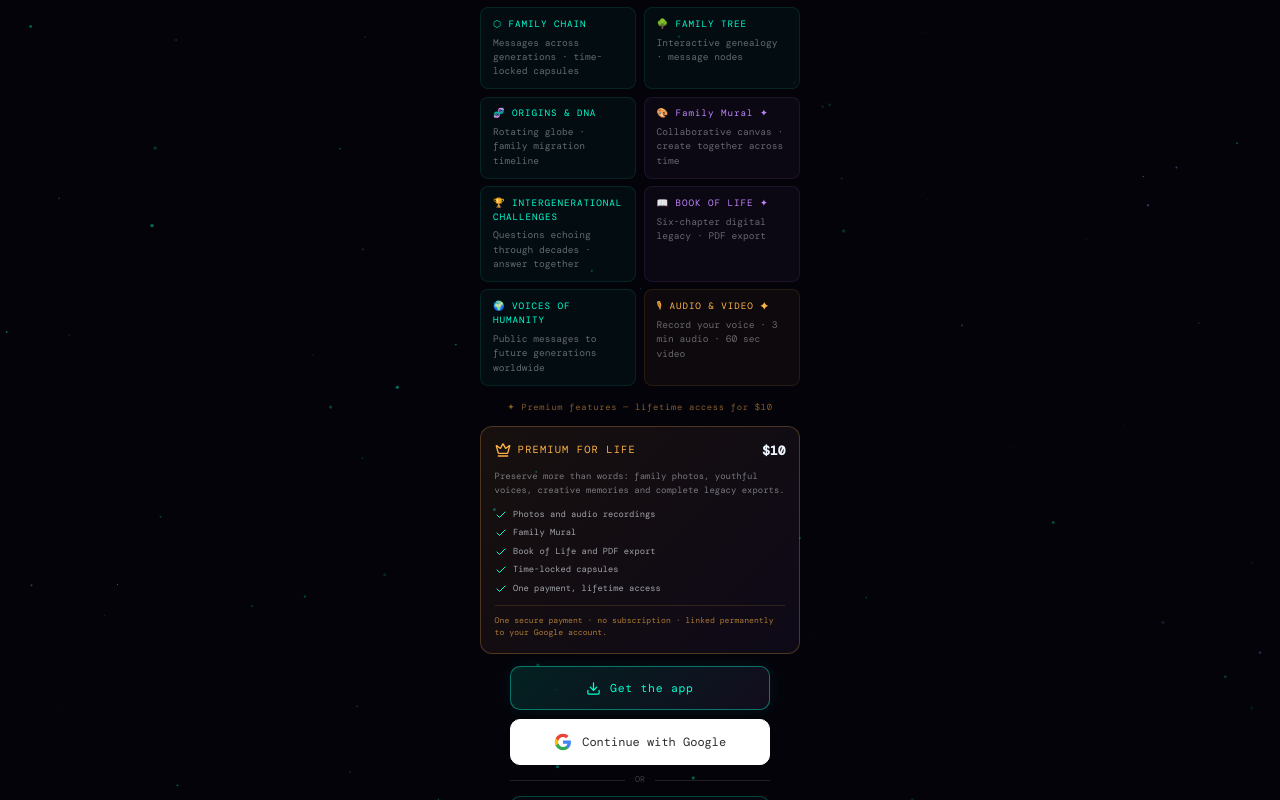
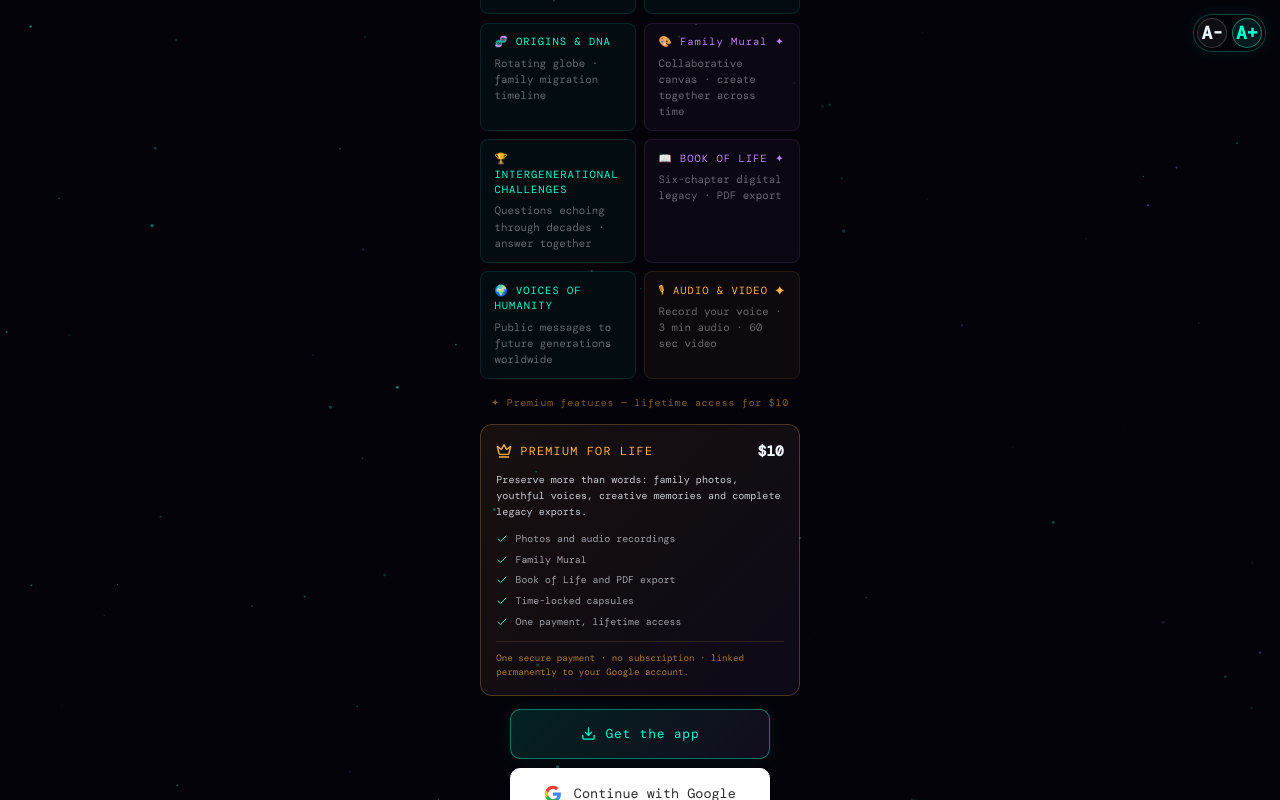
Before and after one commit to mascarl3131-eng/LegacyChain, a React (Vite) app: page / in a window 1280 px wide. Built offline with nearby package versions, Linux system fonts and the light colour scheme; no server answers; a web font is replaced by a local one.

Commit message:
Improve text readability controls and contrast

```diff
--- a/src/components/AppNav.tsx
+++ b/src/components/AppNav.tsx
@@ -1,6 +1,7 @@
 import { useRef, useCallback } from 'react';
 import { useStore } from '@/lib/store';
 import { t } from '@/lib/i18n';
+import TextSizeControl from '@/components/TextSizeControl';
 
 export default function AppNav() {
   const { user, session, premium, setSideMenuOpen, setPage, lang } = useStore();
@@ -60,6 +61,7 @@ export default function AppNav() {
       </div>
 
       <div style={{ display: 'flex', alignItems: 'center', gap: '0.55rem' }}>
+        <TextSizeControl compact />
         <button
           type="button"
           onClick={() => setSideMenuOpen(true)}
--- /dev/null
+++ b/src/components/TextSizeControl.tsx
@@ -0,0 +1,103 @@
+import { useEffect, useMemo, useState } from 'react';
+import { useStore } from '@/lib/store';
+import type { LangCode } from '@/lib/i18n';
+
+type TextScale = 'normal' | 'large' | 'xlarge';
+
+const STORAGE_KEY = 'legacychain-text-scale';
+
+const LABELS: Record<LangCode, { title: string; normal: string; large: string; xlarge: string }> = {
+  en: { title: 'Text size', normal: 'Normal text', large: 'Large text', xlarge: 'Very large text' },
+  fr: { title: 'Taille du texte', normal: 'Texte normal', large: 'Texte large', xlarge: 'Texte très large' },
+  es: { title: 'Tamaño del texto', normal: 'Texto normal', large: 'Texto grande', xlarge: 'Texto muy grande' },
+  pt: { title: 'Tamanho do texto', normal: 'Texto normal', large: 'Texto grande', xlarge: 'Texto muito grande' },
+  de: { title: 'Textgröße', normal: 'Normaler Text', large: 'Großer Text', xlarge: 'Sehr großer Text' },
+  it: { title: 'Dimensione testo', normal: 'Testo normale', large: 'Testo grande', xlarge: 'Testo molto grande' },
+  ar: { title: 'حجم النص', normal: 'نص عادي', large: 'نص كبير', xlarge: 'نص كبير جدًا' },
+  zh: { title: '文字大小', normal: '标准文字', large: '大文字', xlarge: '超大文字' },
+  ja: { title: '文字サイズ', normal: '標準', large: '大きい', xlarge: '特大' },
+  ko: { title: '글자 크기', normal: '보통 글자', large: '큰 글자', xlarge: '매우 큰 글자' },
+  ru: { title: 'Размер текста', normal: 'Обычный текст', large: 'Крупный текст', xlarge: 'Очень крупный текст' },
+  hi: { title: 'टेक्स्ट आकार', normal: 'सामान्य टेक्स्ट', large: 'बड़ा टेक्स्ट', xlarge: 'बहुत बड़ा टेक्स्ट' },
+  sw: { title: 'Ukubwa wa maandishi', normal: 'Maandishi ya kawaida', large: 'Maandishi makubwa', xlarge: 'Makubwa sana' },
+  nl: { title: 'Tekstgrootte', normal: 'Normale tekst', large: 'Grote tekst', xlarge: 'Zeer grote tekst' },
+};
+
+function readInitialScale(): TextScale {
+  const saved = localStorage.getItem(STORAGE_KEY);
+  return saved === 'normal' || saved === 'xlarge' || saved === 'large' ? saved : 'large';
+}
+
+export default function TextSizeControl({ compact = false }: { compact?: boolean }) {
+  const { lang } = useStore();
+  const [scale, setScale] = useState<TextScale>(readInitialScale);
+
+  const labels = LABELS[lang] || LABELS.en;
+  const scales: TextScale[] = useMemo(() => ['normal', 'large', 'xlarge'], []);
+  const index = scales.indexOf(scale);
+
+  useEffect(() => {
+    document.documentElement.dataset.textScale = scale;
+    localStorage.setItem(STORAGE_KEY, scale);
+  }, [scale]);
+
+  return (
+    <div
+      className="text-size-control"
+      title={labels.title}
+      aria-label={labels.title}
+      style={{
+        display: 'inline-flex',
+        alignItems: 'center',
+        gap: compact ? '0.25rem' : '0.4rem',
+        padding: compact ? '0.18rem' : '0.25rem',
+        border: '1px solid rgba(0,255,209,0.25)',
+        borderRadius: 999,
+        background: 'rgba(4,3,10,0.82)',
+        boxShadow: '0 0 18px rgba(0,255,209,0.08)',
+      }}
+    >
+      <button
+        type="button"
+        onClick={() => setScale(scales[Math.max(0, index - 1)])}
+        disabled={index === 0}
+        aria-label="A minus"
+        style={{
+          width: compact ? 30 : 36,
+          height: compact ? 30 : 36,
+          borderRadius: '50%',
+          border: '1px solid rgba(239,246,255,0.18)',
+          background: 'rgba(239,246,255,0.05)',
+          color: index === 0 ? 'rgba(239,246,255,0.28)' : '#EFF6FF',
+          cursor: index === 0 ? 'not-allowed' : 'pointer',
+          fontWeight: 800,
+        }}
+      >
+        A-
+      </button>
+      {!compact && (
+        <span style={{ color: 'rgba(239,246,255,0.8)', fontSize: '0.72rem', minWidth: 108, textAlign: 'center' }}>
+          {labels[scale]}
+        </span>
+      )}
+      <button
+        type="button"
+        onClick={() => setScale(scales[Math.min(scales.length - 1, index + 1)])}
+        disabled={index === scales.length - 1}
+        aria-label="A plus"
+        style={{
+          width: compact ? 30 : 36,
+          height: compact ? 30 : 36,
+          borderRadius: '50%',
+          border: '1px solid rgba(0,255,209,0.45)',
+          background: 'rgba(0,255,209,0.1)',
+          color: index === scales.length - 1 ? 'rgba(0,255,209,0.35)' : '#00FFD1',
+          cursor: index === scales.length - 1 ? 'not-allowed' : 'pointer',
+          fontWeight: 900,
+        }}
+      >
+        A+
+      </button>
+    </div>
+  );
+}
--- a/src/index.css
+++ b/src/index.css
@@ -392,3 +392,151 @@
     place-items: center;
   }
 }
+
+@layer utilities {
+  :root {
+    --base-font-size: 18px;
+    --readable-muted: rgba(239,246,255,0.72);
+  }
+
+  :root[data-text-scale='normal'] {
+    --base-font-size: 16px;
+  }
+
+  :root[data-text-scale='large'] {
+    --base-font-size: 18px;
+  }
+
+  :root[data-text-scale='xlarge'] {
+    --base-font-size: 20px;
+  }
+
+  html {
+    font-size: var(--base-font-size);
+    -webkit-font-smoothing: antialiased;
+    -moz-osx-font-smoothing: grayscale;
+    text-size-adjust: 100%;
+  }
+
+  button,
+  input,
+  select,
+  textarea {
+    min-height: 44px;
+  }
+
+  .btn-primary,
+  .btn-amber,
+  .btn-sec,
+  .form-input,
+  .form-select,
+  .form-textarea,
+  .emo-btn {
+    font-weight: 700;
+  }
+
+  .btn-primary,
+  .btn-amber {
+    padding: 0.95rem 1rem;
+  }
+
+  .btn-sec {
+    color: var(--readable-muted);
+    border-color: rgba(0,255,209,0.22);
+  }
+
+  .form-input,
+  .form-textarea,
+  .form-select {
+    background: rgba(4,3,10,0.86);
+    border-color: rgba(0,255,209,0.28);
+    color: #f8fbff;
+  }
+
+  .form-input::placeholder,
+  .form-textarea::placeholder {
+    color: rgba(239,246,255,0.66);
+    opacity: 1;
+  }
+
+  .glass-card {
+    border-color: rgba(0,255,209,0.2);
+    background: rgba(0,255,209,0.065);
+  }
+
+  p,
+  label,
+  small,
+  input,
+  textarea,
+  select,
+  li,
+  td,
+  th,
+  [style*='rgba(239,246,255'],
+  [style*='rgba(255,179,71'],
+  [style*='rgba(0,255,209'] {
+    color: rgba(239,246,255,0.82) !important;
+  }
+
+  [style*='color: #00FFD1'],
+  [style*='color:#00FFD1'],
+  [style*='color: #FFB347'],
+  [style*='color:#FFB347'],
+  [style*='color: #C084FC'],
+  [style*='color:#C084FC'],
+  [style*='color: #FF6B9D'],
+  [style*='color:#FF6B9D'] {
+    color: inherit;
+  }
+
+  a,
+  strong,
+  h1,
+  h2,
+  h3,
+  h4,
+  h5,
+  h6 {
+    color: #eff6ff;
+  }
+
+  .emo-btn,
+  .btn-primary,
+  .btn-amber,
+  .btn-sec,
+  .install-action {
+    color: inherit !important;
+  }
+
+  .emo-btn.sel-hope,
+  .emo-btn.sel-love,
+  .emo-btn.sel-wisdom,
+  .emo-btn.sel-memory,
+  .emo-btn.sel-warning,
+  .emo-btn.sel-peace,
+  .btn-primary,
+  .btn-amber,
+  .install-action {
+    color: unset !important;
+  }
+
+  .text-size-control button {
+    min-height: 30px;
+  }
+
+  @media (max-width: 560px) {
+    :root[data-text-scale='large'] {
+      --base-font-size: 17px;
+    }
+
+    :root[data-text-scale='xlarge'] {
+      --base-font-size: 18px;
+    }
+
+    .app-nav .text-size-control {
+      transform: scale(0.92);
+      transform-origin: right center;
+    }
+  }
+}
--- a/src/pages/LandingPage.tsx
+++ b/src/pages/LandingPage.tsx
@@ -3,6 +3,7 @@ import { Check, Crown } from 'lucide-react';
 import { useStore } from '@/lib/store';
 import { t, TYPEWRITER_PHRASES } from '@/lib/i18n';
 import GetAppButton from '@/components/GetAppButton';
+import TextSizeControl from '@/components/TextSizeControl';
 
 const FEATURES = [
   { icon: '⬡', titleKey: 'chainTitle', descKey: 'featureChainDesc', color: '#00FFD1' },
@@ -100,6 +101,9 @@ export default function LandingPage() {
         padding: '1.5rem',
       }}
     >
+      <div style={{ position: 'fixed', top: 14, right: 14, zIndex: 7 }}>
+        <TextSizeControl compact />
+      </div>
       <div style={{ display: 'flex', flexDirection: 'column', alignItems: 'center', gap: '0.75rem', maxWidth: 320, textAlign: 'center' }}>
         {/* Tagline */}
         <div style={{ fontSize: '0.56rem', letterSpacing: '0.3em', color: 'rgba(0,255,209,0.6)' }}>
```
